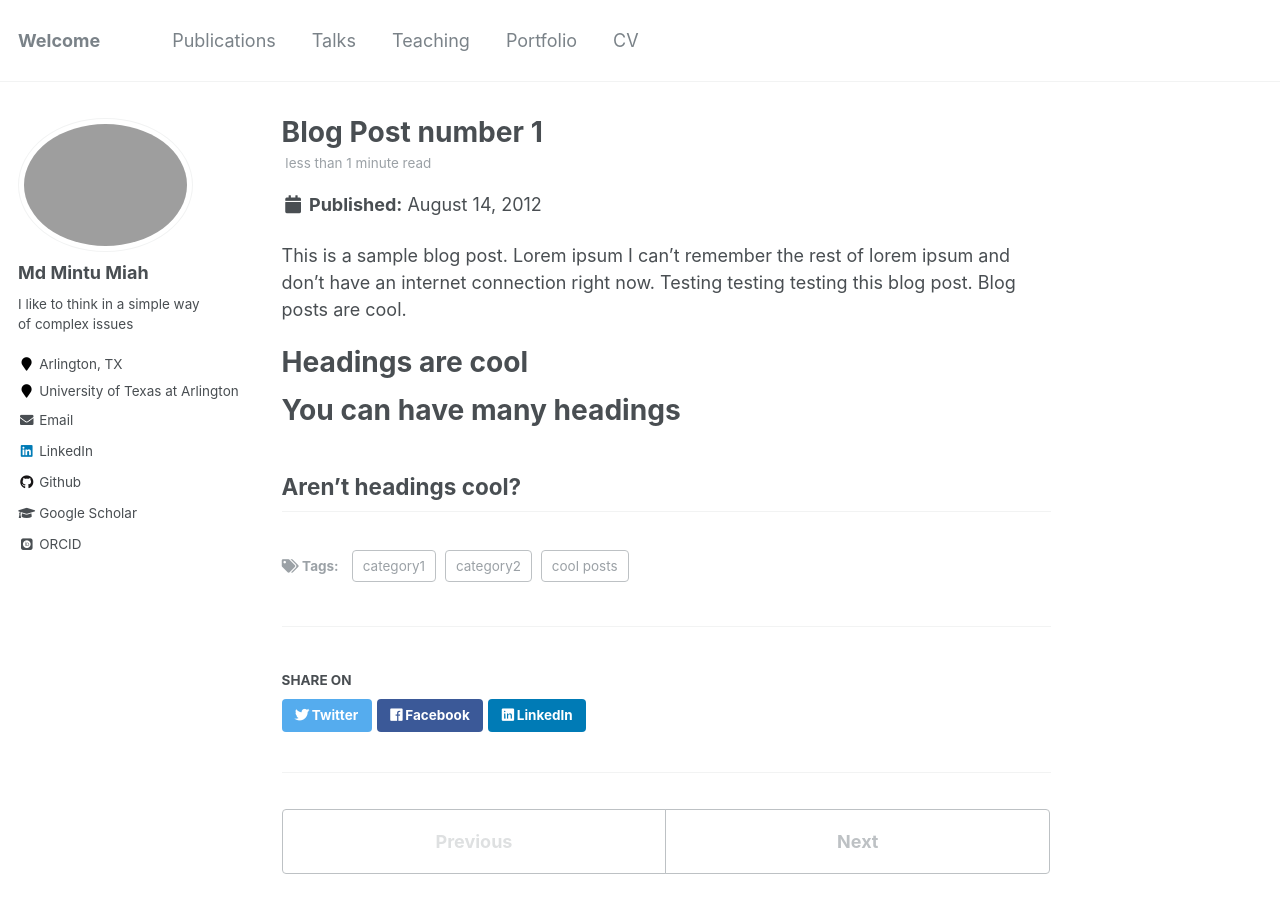
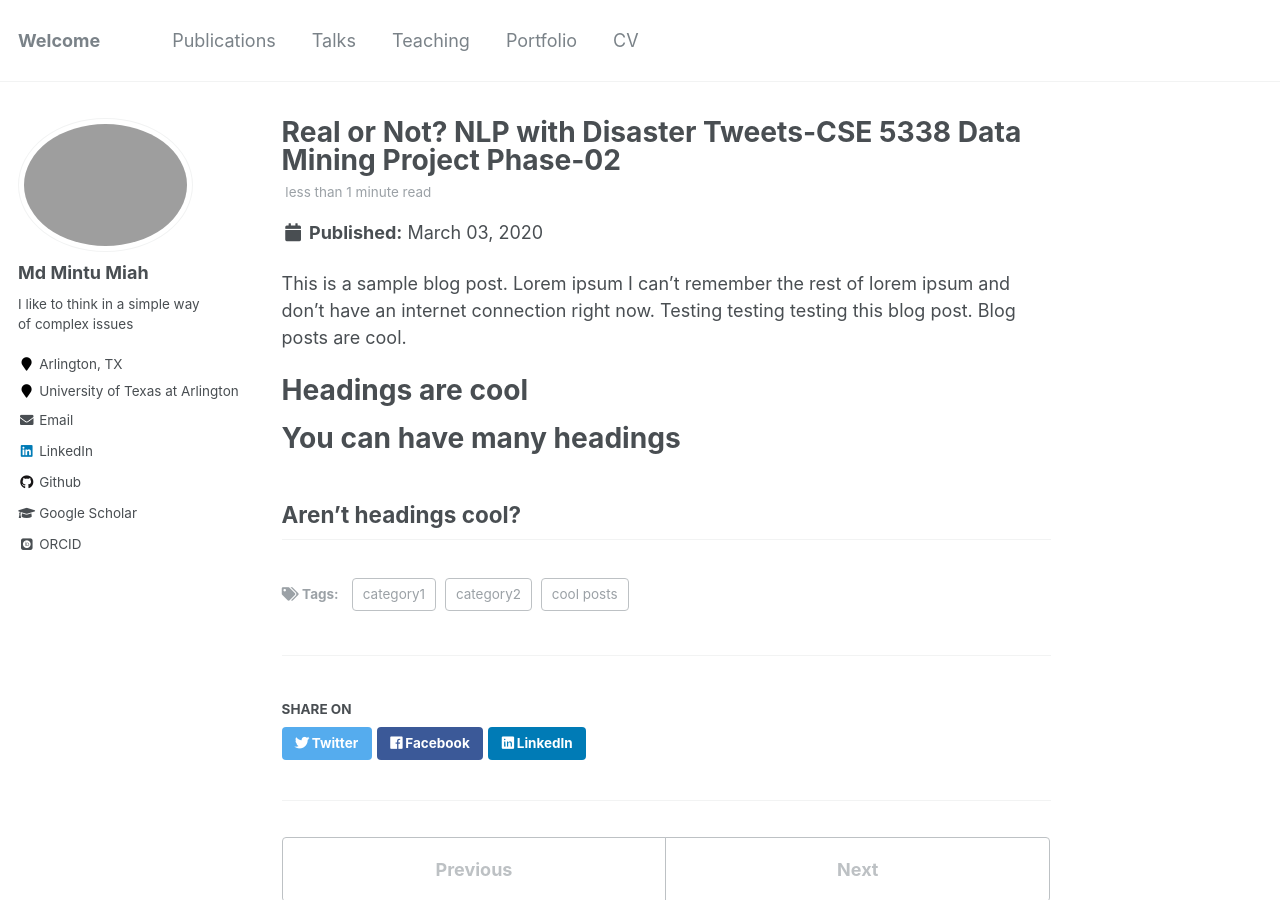
Before and after one commit to mintu07ruet/mintu07ruet.github.io, a Jekyll site: the page built from _posts/2012-08-14-blog-post-1.md, in a window 1280 px wide and 900 px high. Built offline with Jekyll 4.4.1, drawn with Linux system fonts in a browser that asks for light colours; some web fonts are replaced.

Commit message:
Update 2012-08-14-blog-post-1.md

```diff
--- a/_posts/2012-08-14-blog-post-1.md
+++ b/_posts/2012-08-14-blog-post-1.md
@@ -1,6 +1,6 @@
 ---
-title: 'Blog Post number 1'
-date: 2012-08-14
+title: 'Real or Not? NLP with Disaster Tweets-CSE 5338 Data Mining Project Phase-02 '
+date: 2020-03-03
 permalink: /posts/2012/08/blog-post-1/
 tags:
   - cool posts
```
